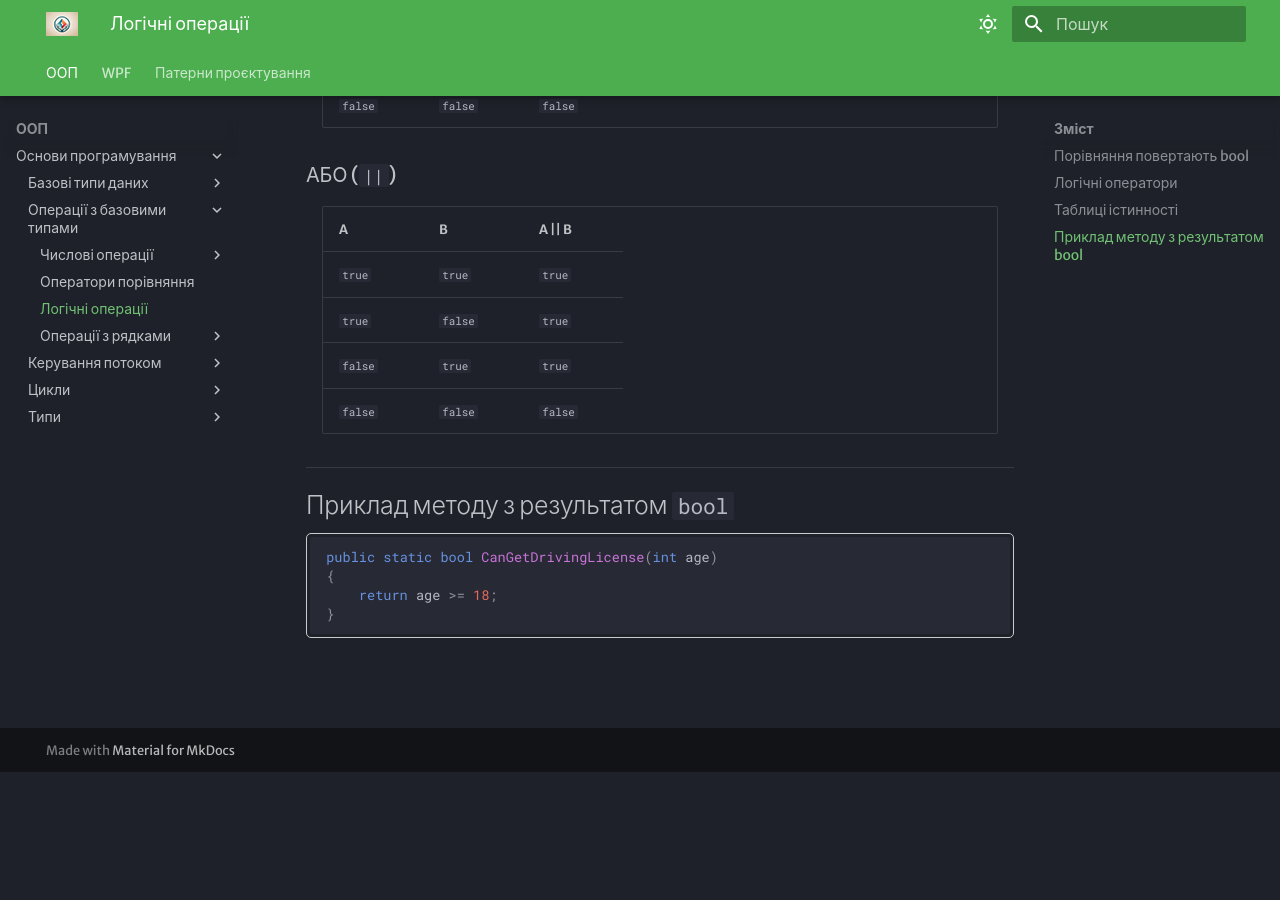
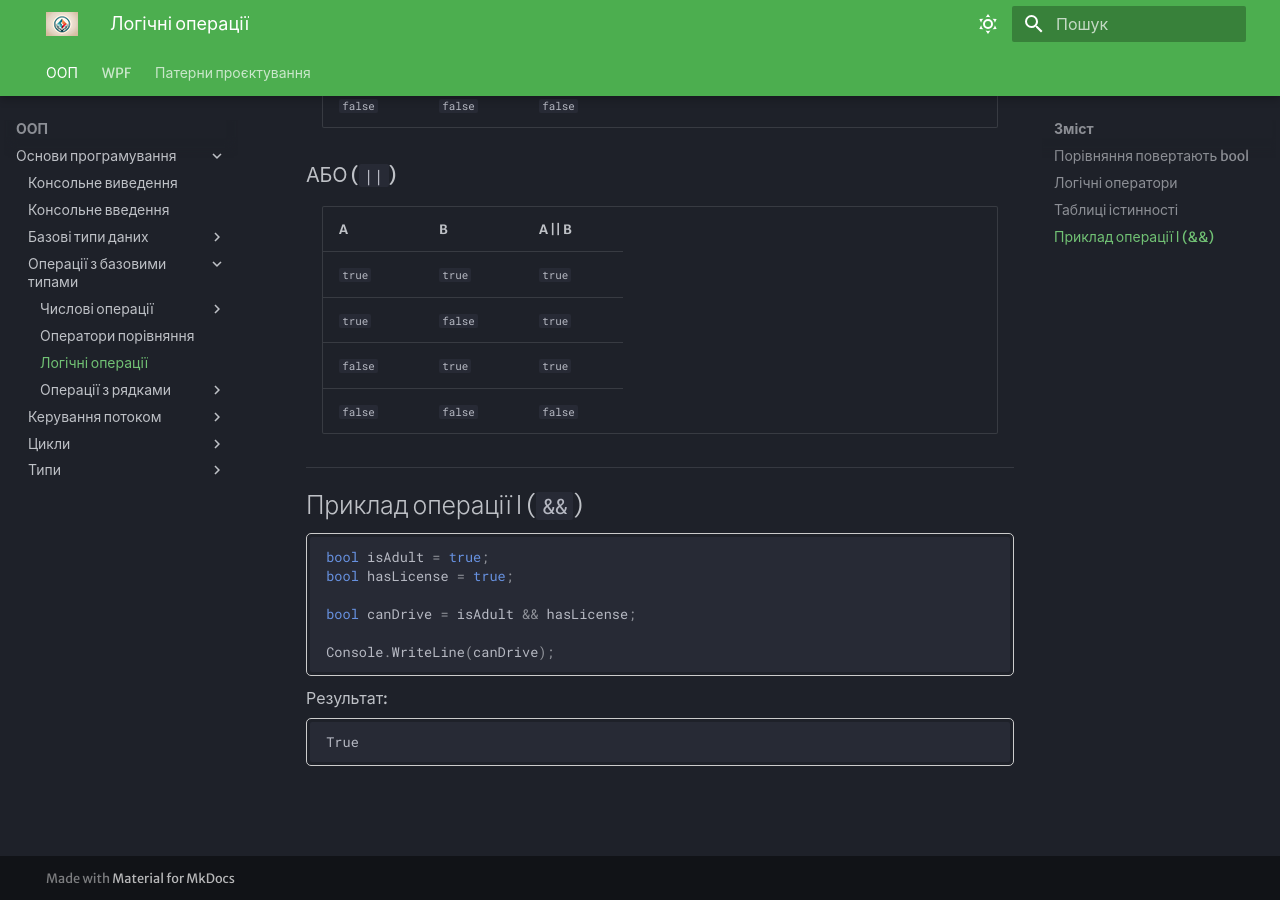
Before and after one commit to vakimov1986/C-lectures, an MkDocs documentation site: the page built from docs/oop/core/BasicTypeOperations/logical-operations.md, in a window 1280 px wide and 900 px high, scrolled down 1069 px. Built offline with MkDocs 1.6.1 and Material for MkDocs 9.7.7, drawn with Linux system fonts in a browser that asks for light colours; before the commit the page ends 1841 px from its top, so only the background shows below that.

Commit message:
Add console input and output lessons

````diff
--- a/docs/oop/core/BasicTypeOperations/logical-operations.md
+++ b/docs/oop/core/BasicTypeOperations/logical-operations.md
@@ -53,11 +53,19 @@ bool isClosed = !isOpen;
 
 ---
 
-## Приклад методу з результатом `bool`
+## Приклад операції І (`&&`)
 
 ```csharp
-public static bool CanGetDrivingLicense(int age)
-{
-    return age >= 18;
-}
+bool isAdult = true;
+bool hasLicense = true;
+
+bool canDrive = isAdult && hasLicense;
+
+Console.WriteLine(canDrive);
 ```
+
+Результат:
+
+```text
+True
+```
--- a/mkdocs.yml
+++ b/mkdocs.yml
@@ -52,6 +52,8 @@ markdown_extensions:
 nav:
   - ООП:
     - Основи програмування:
+      - Консольне виведення: oop/core/console-output.md
+      - Консольне введення: oop/core/console-input.md
       - Базові типи даних:
         - Базові типи даних: oop/core/BasicTypes/dataType.md
         - int: oop/core/BasicTypes/int.md
````
Also changed, not shown: docs/oop/core/console-input.md (added, +24 -0 lines), docs/oop/core/console-output.md (added, +29 -0 lines).
